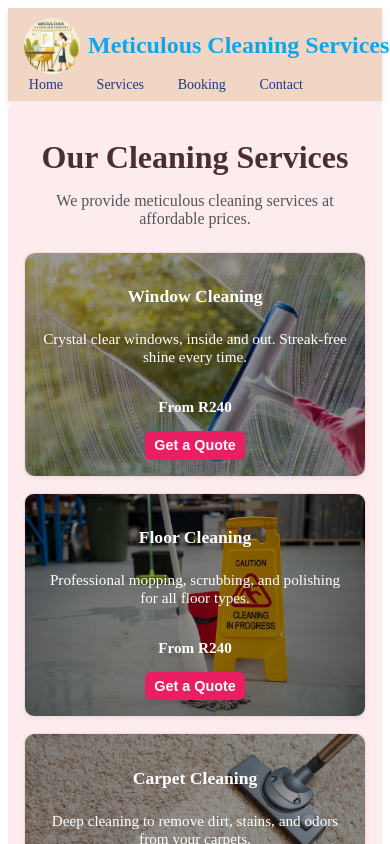
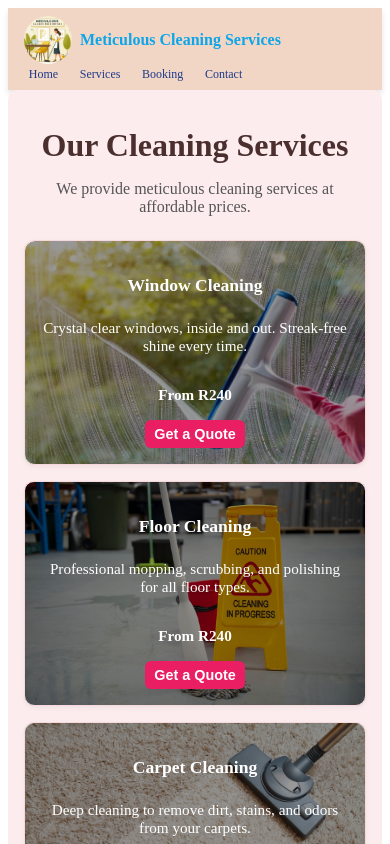
Before and after one commit to Monwabisindlovu/meticulous-cleaning, a React (Vite) app: page /services in a window 390 px wide. Shown: the top 844 px of the page. Built offline with nearby package versions, Linux system fonts and the light colour scheme.

Commit message:
updating services

```diff
--- a/src/App.jsx
+++ b/src/App.jsx
@@ -1,28 +1,28 @@
 import React from 'react';
 import { BrowserRouter as Router, Routes, Route } from 'react-router-dom';
-import Header from './components/Header'; // Import Header component
-import Footer from './components/Footer'; // Import Footer component
-import Home from './pages/Home'; // Import Home page
-import Booking from './pages/Booking'; // Import Booking page
-import Services from './pages/Services'; // Import Services page
-import Testimonials from './pages/Testimonials'; // Import Testimonials page
+import Header from './components/Header';
+import Footer from './components/Footer';
+import Home from './pages/Home';
+import Booking from './pages/Booking';
+import Services from './pages/Services';
+import Testimonials from './pages/Testimonials';
+import { CartProvider } from './context/CartContext'; // Import CartProvider
 import 'font-awesome/css/font-awesome.min.css';
-
 
 function App() {
   return (
+    <CartProvider> {/* Wrap everything with CartProvider */}
       <Router>
-      <Header /> {/* Header appears once here, wrapping around all routes */}
-
+        <Header />
         <Routes>
           <Route path="/" element={<Home />} />
-        <Route path="/booking" element={<Booking />} />  {/* Booking route */}
+          <Route path="/booking" element={<Booking />} />
           <Route path="/services" element={<Services />} />
           <Route path="/testimonials" element={<Testimonials />} />
         </Routes>
-
-      <Footer /> {/* Footer appears once here */}
+        <Footer />
       </Router>
+    </CartProvider>
   );
 }
 
--- a/src/components/Header.css
+++ b/src/components/Header.css
@@ -65,27 +65,38 @@ header nav ul li a:hover {
   color: #1e3a8a;
 }
 
-/* Responsive font sizing only */
+/* Responsive: Keep inline, no wrapping */
 @media (max-width: 768px) {
+  header {
+    padding: 0.5rem 1rem;
+    flex-direction: row;
+    align-items: center;
+  }
+
+  header .logo-container {
+    flex-direction: row;
+    align-items: center;
+    gap: 0.5rem;
+  }
+
   header h1 {
-    font-size: 1.5rem;
+    font-size: 1rem;
+    white-space: nowrap; /* Prevent wrapping */
+  }
+
+  header nav ul {
+    gap: 0.75rem;
+    flex-wrap: wrap;
+    justify-content: flex-start;
   }
 
   header nav ul li a {
-    font-size: 0.875rem;
+    font-size: 0.75rem;
     padding: 0.3rem;
   }
 
   header img {
-    height: 3.5rem;
-    width: 3.5rem;
-  }
-
-  header {
-    padding: 0.5rem 1rem;
-  }
-
-  header .logo-container {
-    gap: 0.5rem;
+    height: 3rem;
+    width: 3rem;
   }
 }
--- /dev/null
+++ b/src/context/CartContext.jsx
@@ -0,0 +1,27 @@
+import React, { createContext, useContext, useState } from "react";
+
+const CartContext = createContext();
+
+export const useCart = () => useContext(CartContext);
+
+export const CartProvider = ({ children }) => {
+  const [cartItems, setCartItems] = useState([]);
+
+  const addToCart = (item) => {
+    setCartItems((prevItems) => [...prevItems, item]);
+  };
+
+  const removeFromCart = (index) => {
+    setCartItems((prevItems) => prevItems.filter((_, i) => i !== index));
+  };
+
+  const clearCart = () => {
+    setCartItems([]);
+  };
+
+  return (
+    <CartContext.Provider value={{ cartItems, addToCart, removeFromCart, clearCart }}>
+      {children}
+    </CartContext.Provider>
+  );
+};
--- a/src/pages/Services.jsx
+++ b/src/pages/Services.jsx
@@ -12,12 +12,6 @@ import stainRemovalImg from '../assets/stain-removal.pjb.avif';
 import pestControlImg from '../assets/pest-control.pjg.jpg';
 import officeCleaningImg from '../assets/office-cleaning.jpg';
 import deepCleaningImg from '../assets/deep-cleaning.jpg.jpg';
-
-// Icons (used as fallback or for services without images)
-import {
-  FaCogs, FaTruck, FaTrash, FaBug,
-  FaBuilding, FaHeart, FaBroom, FaRegDotCircle
-} from "react-icons/fa";
 
 const services = [
   {
@@ -98,25 +92,15 @@ const Services = () => {
           <div
             key={index}
             className={`service-card ${service.imageBackground ? 'image-bg-card' : ''}`}
-            style={
-              service.imageBackground
-                ? { backgroundImage: `url(${service.backgroundImage})` }
-                : {}
-            }
+            style={service.imageBackground ? { backgroundImage: `url(${service.backgroundImage})` } : {}}
           >
-            {!service.imageBackground && (
-              <div className="service-icon">{service.icon}</div>
-            )}
-
             <h3>{service.name}</h3>
             <p>{service.description}</p>
             <p className="price">{service.price}</p>
-            <div>
+            <div className="service-buttons">
               <button
                 className="book-now-btn"
-                onClick={() =>
-                  setQuoteModal({ open: true, service: service.name, basePrice: 240 })
-                }
+                onClick={() => setQuoteModal({ open: true, service: service.name, basePrice: 240 })}
               >
                 Get a Quote
               </button>
```
Lines whose indentation alone changed are shown as unchanged.
